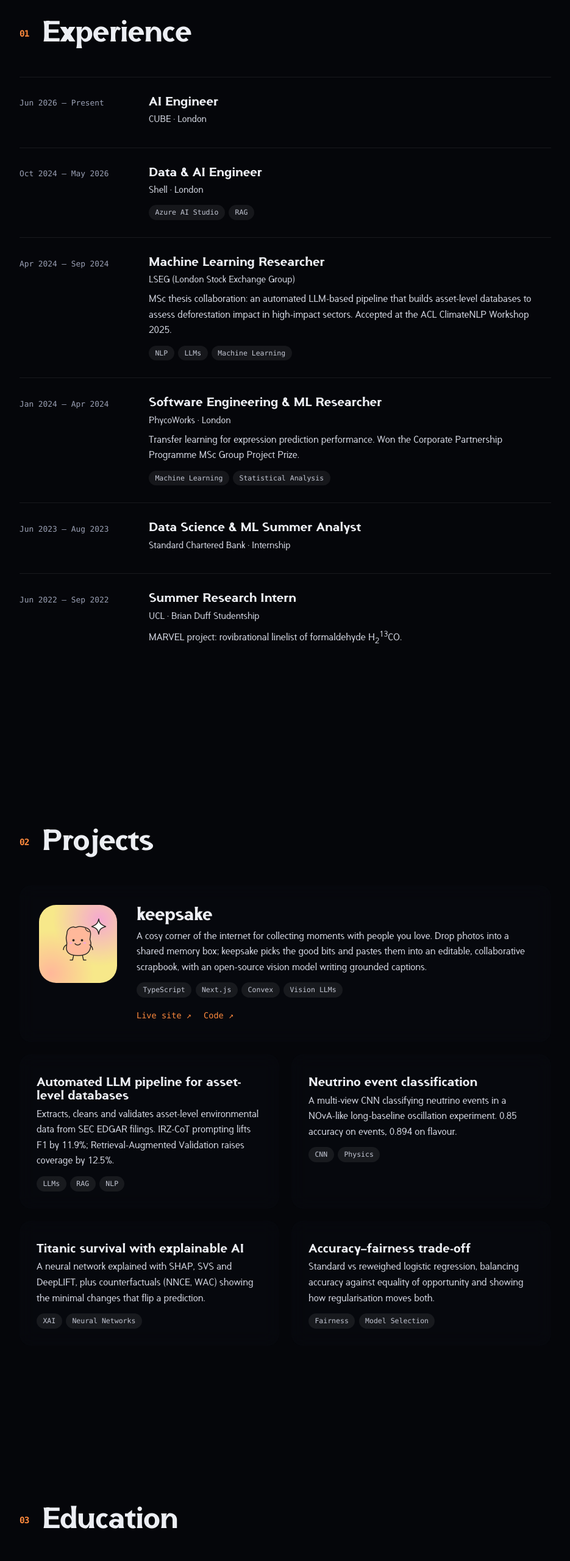
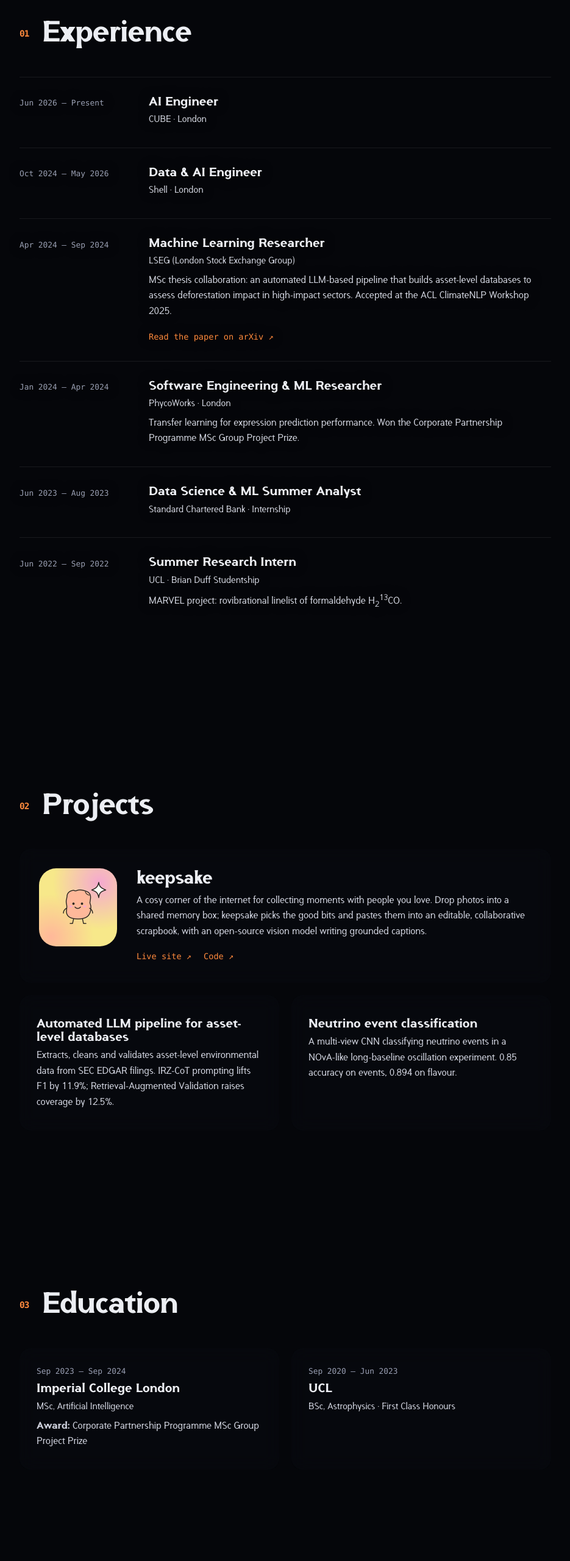
Before and after one commit to avanijamenon/avanijamenon.github.io, a plain HTML site: page index.html in a window 1280 px wide. Shown: the part 900-3460 px from the top of the page at 61% size, without its empty margins (172-1107 px from the left). Drawn offline with Linux system fonts and the light colour scheme.

Commit message:
Add arXiv paper link, remove tags, trim projects and education
Co-Authored-By: Claude Opus 5.5 <noreply@anthropic.com>

```diff
--- a/index.html
+++ b/index.html
@@ -54,7 +54,6 @@
           <div class="what">
             <h3>Data &amp; AI Engineer</h3>
             <p class="org">Shell · London</p>
-            <ul class="tags"><li>Azure AI Studio</li><li>RAG</li></ul>
           </div>
         </li>
         <li>
@@ -63,7 +62,7 @@
             <h3>Machine Learning Researcher</h3>
             <p class="org">LSEG (London Stock Exchange Group)</p>
             <p>MSc thesis collaboration: an automated LLM-based pipeline that builds asset-level databases to assess deforestation impact in high-impact sectors. Accepted at the ACL ClimateNLP Workshop 2025.</p>
-            <ul class="tags"><li>NLP</li><li>LLMs</li><li>Machine Learning</li></ul>
+            <div class="links"><a href="https://arxiv.org/abs/2505.05494" target="_blank" rel="noopener">Read the paper on arXiv ↗</a></div>
           </div>
         </li>
         <li>
@@ -72,7 +71,6 @@
             <h3>Software Engineering &amp; ML Researcher</h3>
             <p class="org">PhycoWorks · London</p>
             <p>Transfer learning for expression prediction performance. Won the Corporate Partnership Programme MSc Group Project Prize.</p>
-            <ul class="tags"><li>Machine Learning</li><li>Statistical Analysis</li></ul>
           </div>
         </li>
         <li>
@@ -101,7 +99,6 @@
         <div>
           <h3>keepsake</h3>
           <p>A cosy corner of the internet for collecting moments with people you love. Drop photos into a shared memory box; keepsake picks the good bits and pastes them into an editable, collaborative scrapbook, with an open-source vision model writing grounded captions.</p>
-          <ul class="tags"><li>TypeScript</li><li>Next.js</li><li>Convex</li><li>Vision LLMs</li></ul>
           <div class="links">
             <a href="https://keepsake-ava-menon.vercel.app" target="_blank" rel="noopener">Live site ↗</a>
             <a href="https://github.com/avanijamenon/keepsake" target="_blank" rel="noopener">Code ↗</a>
@@ -113,22 +110,10 @@
         <a class="card" href="https://github.com/avanijamenon/Automated-LLM-pipeline-for-asset-level-database-creation" target="_blank" rel="noopener">
           <h3>Automated LLM pipeline for asset-level databases</h3>
           <p>Extracts, cleans and validates asset-level environmental data from SEC EDGAR filings. IRZ-CoT prompting lifts F1 by 11.9%; Retrieval-Augmented Validation raises coverage by 12.5%.</p>
-          <ul class="tags"><li>LLMs</li><li>RAG</li><li>NLP</li></ul>
         </a>
         <a class="card" href="https://github.com/avanijamenon/Neutrino-Event-Classification-with-ML" target="_blank" rel="noopener">
           <h3>Neutrino event classification</h3>
           <p>A multi-view CNN classifying neutrino events in a NOvA-like long-baseline oscillation experiment. 0.85 accuracy on events, 0.894 on flavour.</p>
-          <ul class="tags"><li>CNN</li><li>Physics</li></ul>
-        </a>
-        <a class="card" href="https://github.com/avanijamenon/Titanic-Survival-Prediction-with-XAI" target="_blank" rel="noopener">
-          <h3>Titanic survival with explainable AI</h3>
-          <p>A neural network explained with SHAP, SVS and DeepLIFT, plus counterfactuals (NNCE, WAC) showing the minimal changes that flip a prediction.</p>
-          <ul class="tags"><li>XAI</li><li>Neural Networks</li></ul>
-        </a>
-        <a class="card" href="https://github.com/avanijamenon/Accuracy-Fairness-Tradeoff-in-ML-Model-Selection" target="_blank" rel="noopener">
-          <h3>Accuracy–fairness trade-off</h3>
-          <p>Standard vs reweighed logistic regression, balancing accuracy against equality of opportunity and showing how regularisation moves both.</p>
-          <ul class="tags"><li>Fairness</li><li>Model Selection</li></ul>
         </a>
       </div>
     </section>
@@ -141,18 +126,11 @@
           <h3>Imperial College London</h3>
           <p class="org">MSc, Artificial Intelligence</p>
           <p><strong>Award:</strong> Corporate Partnership Programme MSc Group Project Prize</p>
-          <p><strong>Thesis:</strong> An Automated LLM-Based Pipeline for Asset-Level Database Creation to Assess Deforestation Impact in High Impact Sectors, in partnership with LSEG. Paper accepted to ACL ClimateNLP 2025.</p>
-          <ul class="tags">
-            <li>Machine Learning</li><li>Deep Learning</li><li>Reinforcement Learning</li><li>NLP</li>
-            <li>Computational Finance</li><li>Software Eng. for ML Systems</li><li>Ethics, Fairness &amp; Explanation in AI</li><li>Symbolic AI</li>
-          </ul>
         </article>
         <article class="card">
           <div class="when">Sep 2020 — Jun 2023</div>
           <h3>UCL</h3>
           <p class="org">BSc, Astrophysics · First Class Honours</p>
-          <p><strong>Projects:</strong> Convolutional Neural Network Neutrino Event Classifier; Designing a Novel Superconducting Experiment for the 3rd Year Physics Practical Module.</p>
-          <p><strong>Societies:</strong> Physics, Artificial Intelligence, Space, Engineers Without Borders.</p>
         </article>
       </div>
     </section>
@@ -163,7 +141,8 @@
         <article class="card">
           <div class="when">2025</div>
           <h3>Publication</h3>
-          <p>LLM-based asset-level database creation for deforestation impact assessment. ACL ClimateNLP Workshop 2025.</p>
+          <p>An Automated LLM-based Pipeline for Asset-Level Database Creation to Assess Deforestation Impact. ACL ClimateNLP Workshop 2025.</p>
+          <div class="links"><a href="https://arxiv.org/abs/2505.05494" target="_blank" rel="noopener">arXiv:2505.05494 ↗</a></div>
         </article>
         <article class="card">
           <div class="when">Apr 2018 — May 2018</div>
--- a/style.css
+++ b/style.css
@@ -92,7 +92,7 @@ video.bg-layer { object-position: 70% 35%; }
 .org { color: var(--accent-2); margin: 0.3rem 0 0.6rem; font-size: 0.95rem; }
 .what p, .card p, .feature p { color: #cdd0db; margin: 0.4rem 0; }
 
-.timeline { list-style: none; padding: 0; margin: 0; }
+.timeline { list-style: none; padding: 0; margin: 0; text-shadow: 0 1px 3px rgba(0, 0, 0, 0.9), 0 0 18px rgba(0, 0, 0, 0.7); }
 .timeline > li {
   display: grid; grid-template-columns: 180px 1fr; gap: 2rem;
   padding: 1.75rem 0; border-top: 1px solid var(--line);
@@ -100,12 +100,6 @@ video.bg-layer { object-position: 70% 35%; }
 .timeline > li:hover h3 { color: var(--accent); }
 .timeline h3 { font-size: 1.25rem; transition: color .2s; }
 .timeline .when { padding-top: 0.3rem; }
-
-.tags { list-style: none; padding: 0; margin: 0.8rem 0 0; display: flex; flex-wrap: wrap; gap: 0.4rem; }
-.tags li {
-  font-family: var(--mono); font-size: 0.72rem; color: #c3c7d4;
-  background: rgba(255, 255, 255, 0.07); border-radius: 999px; padding: 0.2rem 0.65rem;
-}
 
 /* glass panels: soft, borderless, so the ASCII art shows through */
 .card, .feature {
```
